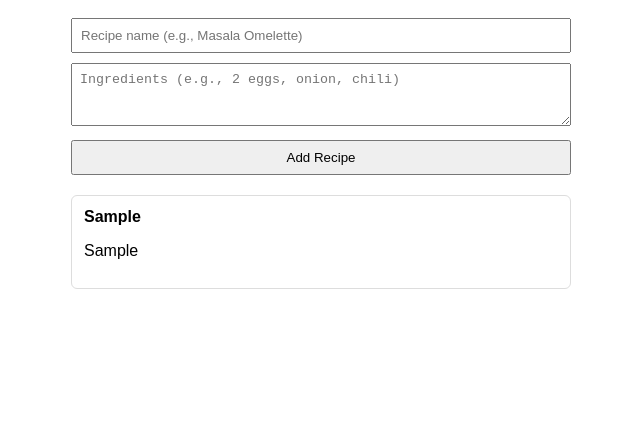
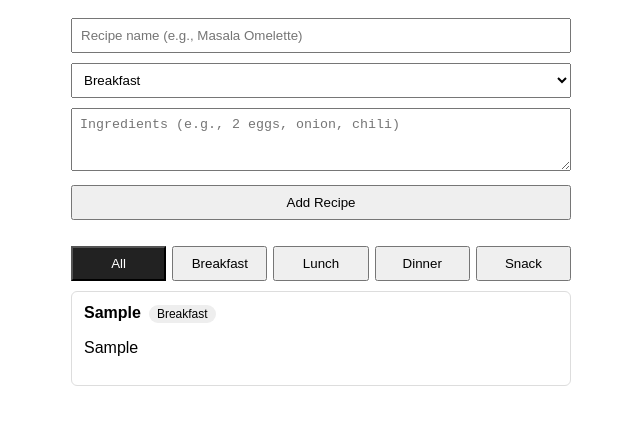
Before and after one commit to SATHVIK-CSE/recipe, a plain HTML site: page index.html in a window 1280 px wide. Both pictures are taken after typing "Sample", "Sample" into the empty fields and a click on the button "Add Recipe". Shown: the part 80-504 px from the top of the page, without its empty margins (319-959 px from the left). Drawn offline with Linux system fonts and the light colour scheme.

Commit message:
Add files via upload

```diff
--- a/index.html
+++ b/index.html
@@ -11,11 +11,24 @@
       margin: 40px auto;
       padding: 0 16px;
     }
-    input, textarea, button {
+    input, textarea, select, button {
       width: 100%;
       margin-bottom: 10px;
       padding: 8px;
       box-sizing: border-box;
+    }
+    .filters {
+      display: flex;
+      gap: 6px;
+      margin: 16px 0 8px;
+    }
+    .filters button {
+      margin-bottom: 0;
+      cursor: pointer;
+    }
+    .filters button.active {
+      background-color: #222;
+      color: #fff;
     }
     .recipe-card {
       border: 1px solid #ddd;
@@ -23,35 +36,85 @@
       padding: 12px;
       margin-top: 10px;
     }
+    .badge {
+      display: inline-block;
+      font-size: 12px;
+      background: #eee;
+      padding: 2px 8px;
+      border-radius: 12px;
+      margin-left: 8px;
+    }
   </style>
 </head>
 <body>
   <h1>My Recipe Organizer</h1>
 
   <input id="recipeName" type="text" placeholder="Recipe name (e.g., Masala Omelette)" />
+  <select id="mealType">
+    <option value="Breakfast">Breakfast</option>
+    <option value="Lunch">Lunch</option>
+    <option value="Dinner">Dinner</option>
+    <option value="Snack">Snack</option>
+  </select>
   <textarea id="ingredients" rows="3" placeholder="Ingredients (e.g., 2 eggs, onion, chili)"></textarea>
   <button onclick="addRecipe()">Add Recipe</button>
+
+  <div class="filters">
+    <button class="active" onclick="filterRecipes('All', this)">All</button>
+    <button onclick="filterRecipes('Breakfast', this)">Breakfast</button>
+    <button onclick="filterRecipes('Lunch', this)">Lunch</button>
+    <button onclick="filterRecipes('Dinner', this)">Dinner</button>
+    <button onclick="filterRecipes('Snack', this)">Snack</button>
+  </div>
 
   <div id="recipeList"></div>
 
   <script>
+    const recipes = [];
+    let currentFilter = "All";
+
     function addRecipe() {
       const nameInput = document.getElementById("recipeName");
+      const mealInput = document.getElementById("mealType");
       const ingInput = document.getElementById("ingredients");
+
       const name = nameInput.value.trim();
+      const meal = mealInput.value;
       const ingredients = ingInput.value.trim();
 
       if (!name || !ingredients) return;
 
-      const card = document.createElement("div");
-      card.className = "recipe-card";
-      card.innerHTML = `<strong>${name}</strong><p>${ingredients}</p>`;
-
-      document.getElementById("recipeList").appendChild(card);
+      recipes.push({ name, meal, ingredients });
+      renderRecipes();
 
       nameInput.value = "";
       ingInput.value = "";
     }
+
+    function filterRecipes(meal, clickedButton) {
+      currentFilter = meal;
+      document.querySelectorAll(".filters button").forEach((btn) => {
+        btn.classList.remove("active");
+      });
+      clickedButton.classList.add("active");
+      renderRecipes();
+    }
+
+    function renderRecipes() {
+      const list = document.getElementById("recipeList");
+      list.innerHTML = "";
+
+      const visible = currentFilter === "All"
+        ? recipes
+        : recipes.filter((r) => r.meal === currentFilter);
+
+      visible.forEach((recipe) => {
+        const card = document.createElement("div");
+        card.className = "recipe-card";
+        card.innerHTML = `<strong>${recipe.name}</strong><span class="badge">${recipe.meal}</span><p>${recipe.ingredients}</p>`;
+        list.appendChild(card);
+      });
+    }
   </script>
 </body>
 </html>
```
